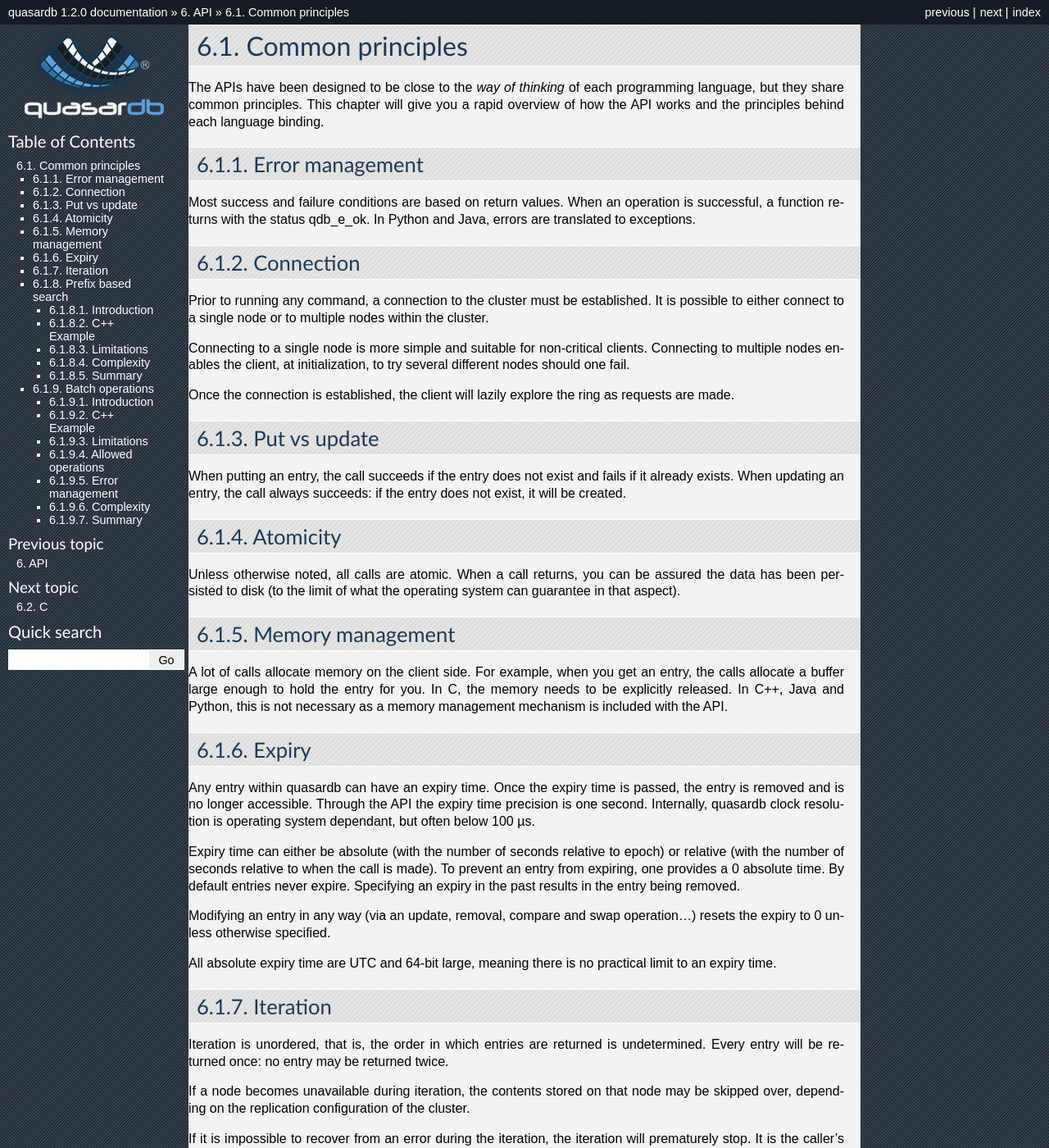
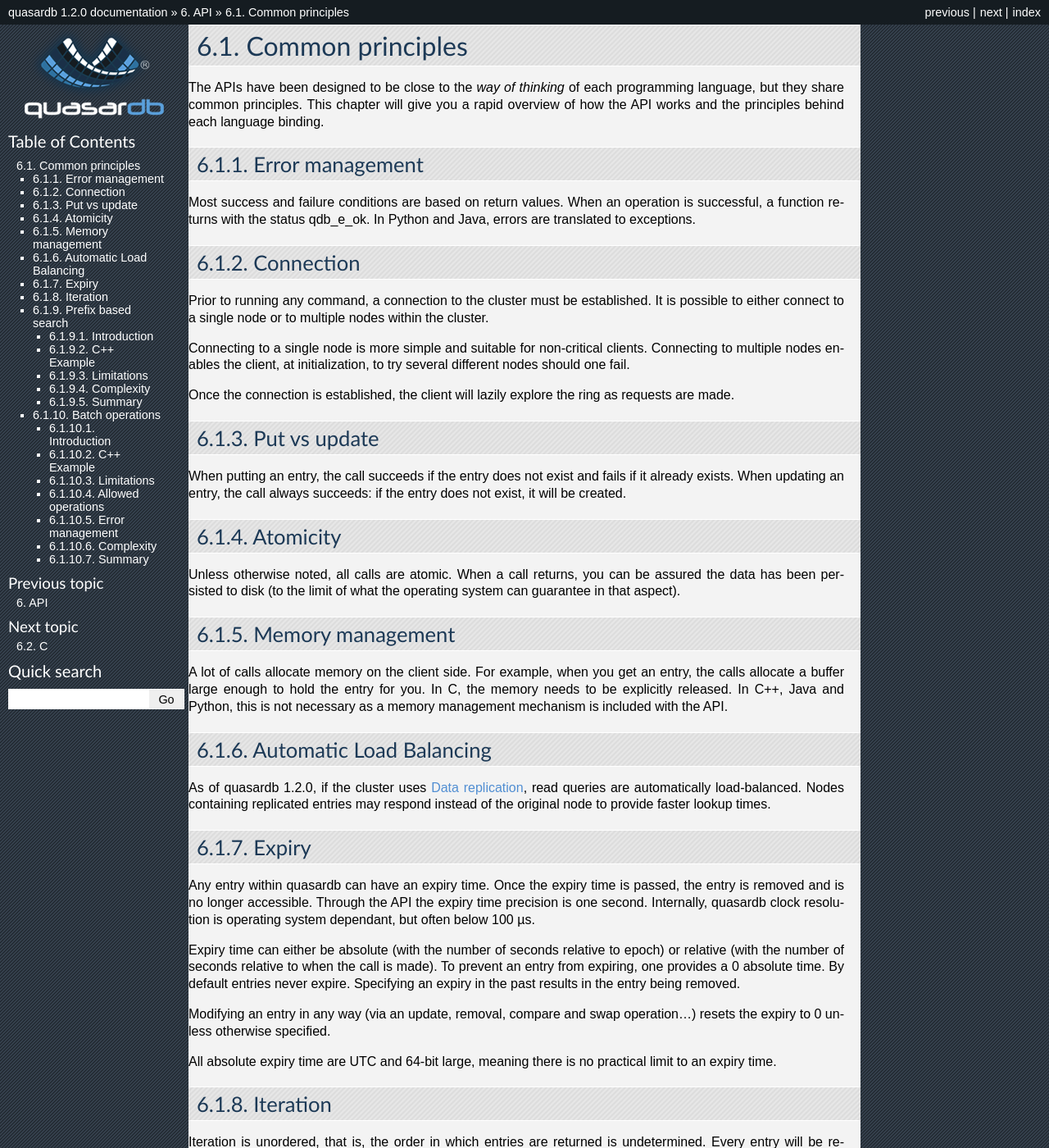
Before and after one commit to iltommi/qdb-documentation, a Sphinx documentation site: the page built from source/api/common.rst, in a window 1280 px wide and 1400 px high. Shown: the whole window at 82% size. Built offline with Sphinx 7.4.7, drawn with Linux system fonts in a browser that asks for light colours; formulas are drawn with MathJax 3; pages that are not in the unit, such as notebooks, are missing from menus; some of the changed text lies outside the part shown.

Commit message:
Add notes to distribution and concurrency concepts about auto-load balancing in 1.2.0. Add note to api\common.rst about auto-load balancing in 1.2.0.

```diff
--- a/source/api/common.rst
+++ b/source/api/common.rst
@@ -35,6 +35,11 @@ Memory management
 -----------------
 
 A lot of calls allocate memory on the client side. For example, when you get an entry, the calls allocate a buffer large enough to hold the entry for you. In C, the memory needs to be explicitly released. In C++, Java and Python, this is not necessary as a memory management mechanism is included with the API.
+
+Automatic Load Balancing
+------------------------
+
+As of quasardb 1.2.0, if the cluster uses :ref:`data-replication`, read queries are automatically load-balanced. Nodes containing replicated entries may respond instead of the original node to provide faster lookup times.
 
 Expiry
 ------
--- a/source/concepts/concurrency.rst
+++ b/source/concepts/concurrency.rst
@@ -15,9 +15,10 @@ The server will make sure that requests do not conflict with each other. It will
 
 The server automatically adjusts its multithreading configuration to the underlying hardware. No user intervention is required. Running several instances on the same node is counter-productive.
 
-Multiple clients can simultaneously access the same entry for reading. The server will ensure that only one client accesses an entry for writing at any time.
+Multiple clients can simultaneously access the same entry for reading. Multiple clients can simultaneously access different entries for reading and writing. The server will ensure that only one client accesses an entry for writing at any time.
 
-Multiple clients can simultaneously access different entries for reading and writing.
+As of quasardb 1.2.0, if the cluster uses :ref:`data-replication`, read queries are automatically load-balanced. Nodes containing replicated entries may respond instead of the original node to provide faster lookup times.
+
 
 Client
 -------
--- a/source/concepts/distribution.rst
+++ b/source/concepts/distribution.rst
@@ -46,7 +46,9 @@ Each entry is assigned an unique ID. This unique ID is a `SHA-3 <http://en.wikip
 
 The entry is then placed on the node whose ID is the :term:`successor` of the entry's ID. If replication is in place, the entry will also be placed on the successor's successor.
 
-When a client queries the cluster, it locates the node who is the successor of the entry and queries that node.
+When a client queries the cluster, it locates the node that is the successor of the entry and queries that node.
+
+As of quasardb 1.2.0, if the cluster uses :ref:`data-replication`, read queries are automatically load-balanced. Nodes containing replicated entries may respond instead of the original node to provide faster lookup times.
 
 Stabilization
 ---------------
```
